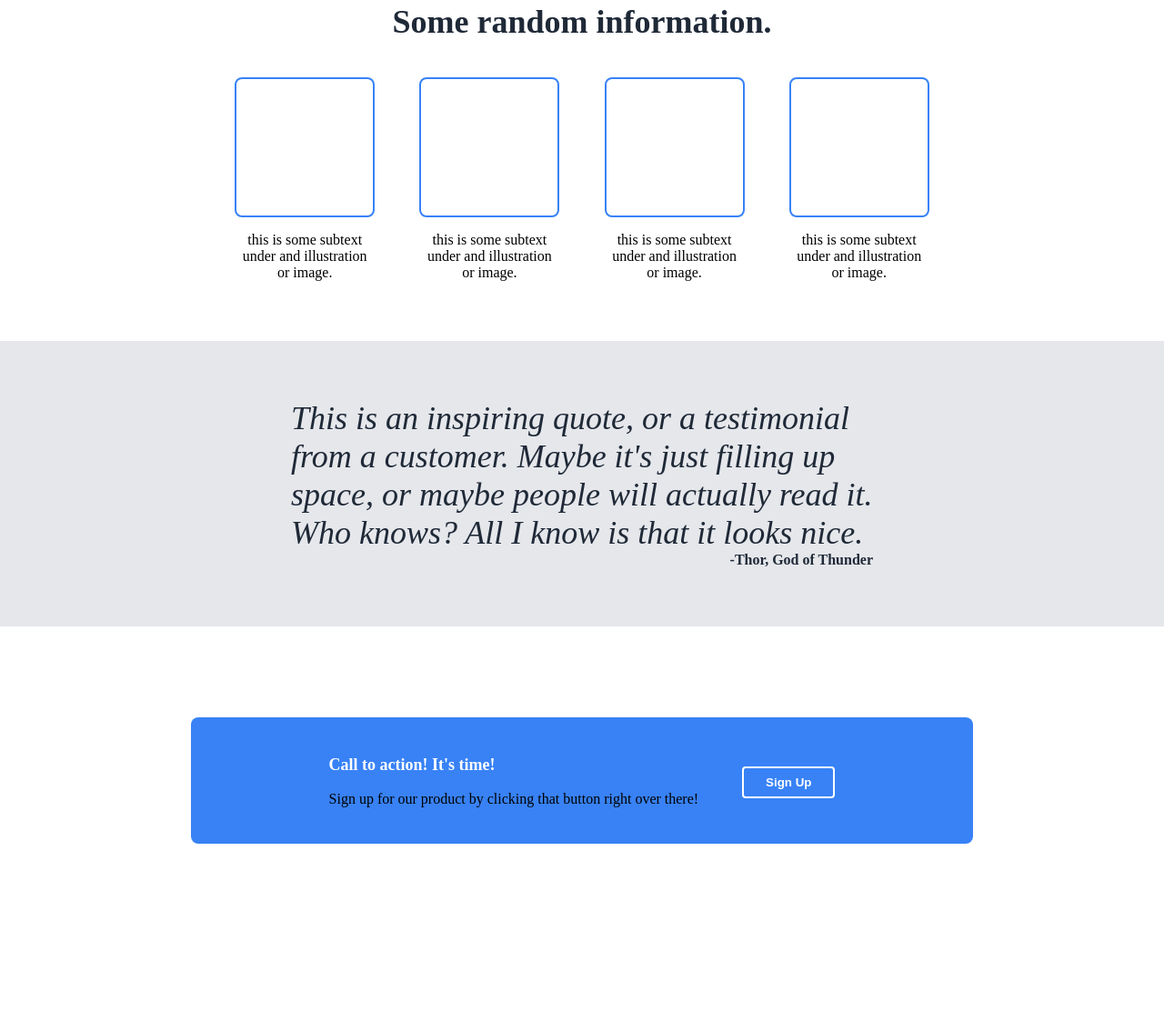
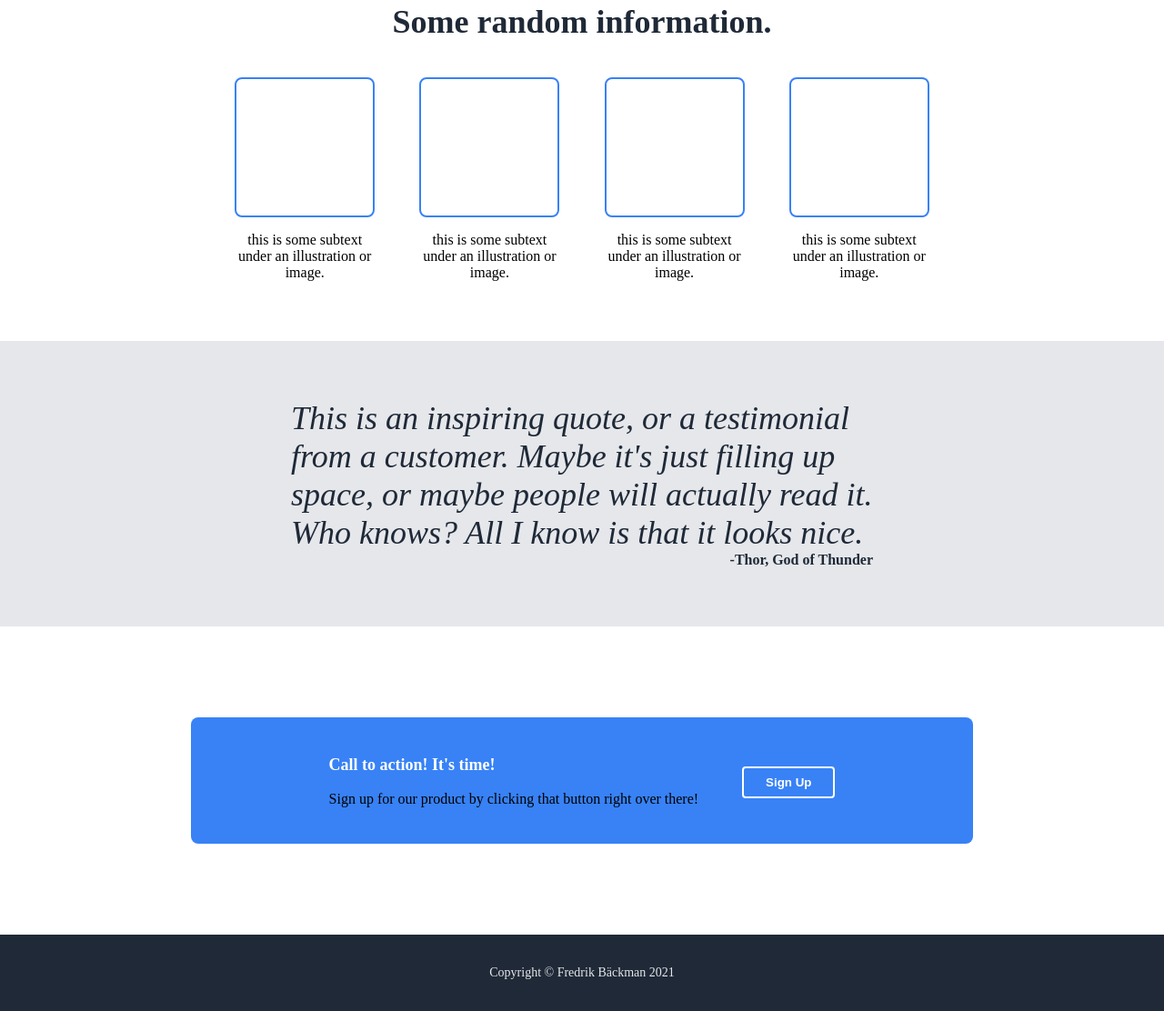
Before and after one commit to fredrikb12/landing-page, a plain HTML site: page index.html in a window 1280 px wide. Shown: the part 379-1491 px from the top of the page at 91% size. Before the commit the page ends 1407 px from the top, so only its background shows below. Drawn offline with Linux system fonts and the light colour scheme.

Commit message:
Add footer

```diff
--- a/index.html
+++ b/index.html
@@ -8,6 +8,7 @@
 </head>
 
 <body>
+    <div class="content-container">
         <div class="top-container">
             <div class="top">
                 <div class="header">
@@ -41,19 +42,19 @@
                 <div class="info">
                     <div class="info-square">
                         <div class="info-placeholder"></div>
-                    <p>this is some subtext under and illustration or image.</p>
+                        <p>this is some subtext under an illustration or image.</p>
                     </div>
                     <div class="info-square">
                         <div class="info-placeholder"></div>
-                    <p>this is some subtext under and illustration or image.</p>
+                        <p>this is some subtext under an illustration or image.</p>
                     </div>
                     <div class="info-square">
                         <div class="info-placeholder"></div>
-                    <p>this is some subtext under and illustration or image.</p>
+                        <p>this is some subtext under an illustration or image.</p>
                     </div>
                     <div class="info-square">
                         <div class="info-placeholder"></div>
-                    <p>this is some subtext under and illustration or image.</p>
+                        <p>this is some subtext under an illustration or image.</p>
                     </div>
                 </div>
             </div>
@@ -80,6 +81,10 @@
                 </div>
             </div>
         </div>
+    </div>
+    <footer class="footer">
+        <p>Copyright © Fredrik Bäckman 2021</p>
+    </footer>
 
 </body>
 
--- a/style.css
+++ b/style.css
@@ -1,8 +1,14 @@
 body {
-    height: 100vh;
+    margin: 0;
     display: flex;
     flex-direction: column;
-    margin: 0;
+}
+
+.content-container {
+    height: 100%;
+    display: flex;
+    flex-direction: column;
+    flex: 1;
 }
 
 .top-container {
@@ -42,6 +48,7 @@ body {
 .header-links > a {
     font-size: 18px;
     color: #E5E7EB;
+    text-decoration: none;
 }
 
 .hero-main > p {
@@ -176,3 +183,15 @@ body {
     font-weight: 900;
     font-size: 18px;
 }
+
+.footer {
+    display: flex;
+    justify-content: space-around;
+    align-items: center;
+    flex-shrink: 0;
+    background-color: #1F2937;
+    color: #E5E7EB;
+    width: 100%;
+    font-size: 14px;
+    padding: 20px 0px;
+}
```
Lines whose indentation alone changed are shown as unchanged.
